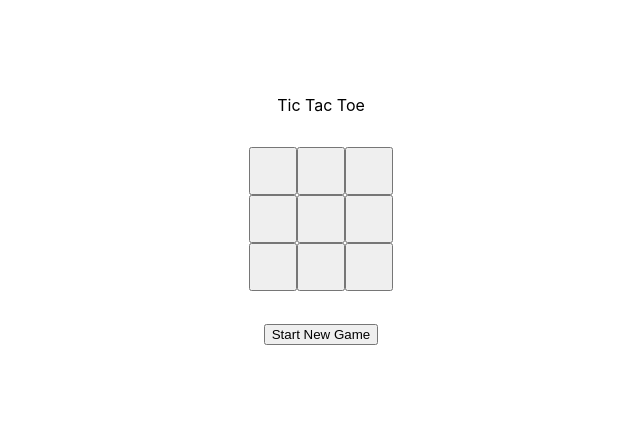
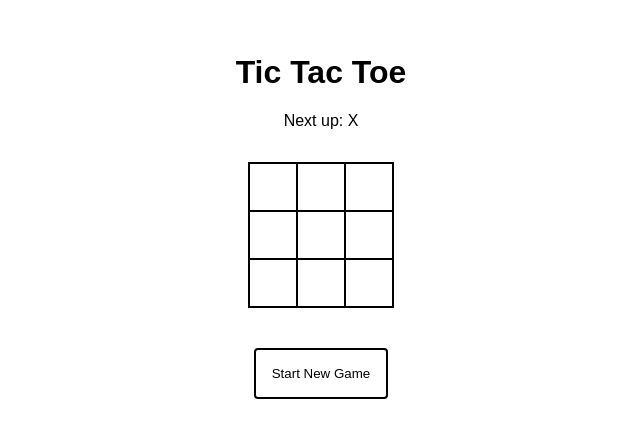
Before and after one commit to MagdalenaHenke/tictactoe, a React (Create React App) app: page / in a window 1280 px wide. Shown: the part 180-618 px from the top of the page, without its empty margins (319-959 px from the left). Built offline with nearby package versions, Linux system fonts and the light colour scheme.

Commit message:
add more styling - display fields with grid

```diff
--- a/public/index.html
+++ b/public/index.html
@@ -9,7 +9,6 @@
       name="description"
       content="a simple single player tic tac toe game"
     />
-    <link rel="apple-touch-icon" href="%PUBLIC_URL%/logo192.png" />
     <!--
       manifest.json provides metadata used when your web app is installed on a
       user's mobile device or desktop. See https://developers.google.com/web/fundamentals/web-app-manifest/
--- a/src/App.js
+++ b/src/App.js
@@ -5,7 +5,6 @@ import Game from './components/Game.jsx';
 function App() {
   return (
     <main className="App">
-      Tic Tac Toe
       <Game />
     </main>
   );
--- a/src/components/Board.jsx
+++ b/src/components/Board.jsx
@@ -3,30 +3,12 @@ import Field from './Field.jsx';
 import '../styles/Board.css';
 
 // this component will display all the fields
-// LEENA: obviously, make this better
 function Board({ board, playField }) {
-  const getField = (i) => {
-    return <Field key={i} value={board[i]} onClick={() => playField(i)} />;
-  };
-
-  // LEENA: maybe automate rendering rows
   return (
     <div className="Board">
-      <div className="Board-row">
-        {getField(0)}
-        {getField(1)}
-        {getField(2)}
-      </div>
-      <div className="Board-row">
-        {getField(3)}
-        {getField(4)}
-        {getField(5)}
-      </div>
-      <div className="Board-row">
-        {getField(6)}
-        {getField(7)}
-        {getField(8)}
-      </div>
+      {board.map((value, i) => (
+        <Field key={i} value={board[i]} onClick={() => playField(i)} />
+      ))}
     </div>
   );
 }
--- a/src/components/Game.jsx
+++ b/src/components/Game.jsx
@@ -2,6 +2,7 @@ import React, { useState } from 'react';
 import Board from './Board.jsx';
 import { getNextPlayer, findWinner, isBoardFull } from '../utils/boardUtil';
 import { DIFFICULTY, autoPlayerTurn } from '../utils/autoPlayerUtil';
+import '../styles/Game.css';
 
 // This component will
 // - keep track of board state
@@ -15,9 +16,12 @@ import { DIFFICULTY, autoPlayerTurn } from '../utils/autoPlayerUtil';
 // X will always start, but who will be the first player?
 // assumption I'm making: you all double down on arrow functions
 // - choices made: I'm letting prettier make all of my choices
+// - maybe add keyboard interactions? up and down and stuff
+// - on click, set focus back to the first free element in the board
 // - considered using styled components because that would have been fuuuuuun
 // - I'm choosing to define all my css myself instead of using bootstrap / bulma...cause I think then there's less bloat
-// - deploy to heroku
+// - on game end, move focus to "start new game" button
+// - I'm chosing to only care about this in chrome
 
 function Game({ difficulty = DIFFICULTY.EASY, firstPlayer }) {
   // maybe these live on state, depends
@@ -39,7 +43,7 @@ function Game({ difficulty = DIFFICULTY.EASY, firstPlayer }) {
       const newBoard = oldBoard.map((val, i) =>
         i === index ? nextPlayer : val
       );
-      if (!findWinner(newBoard)) {
+      if (!findWinner(newBoard) && !isBoardFull(newBoard)) {
         // only let the computer play if we haven't won
         // Leena: this is mildly gross redo this
         const fieldToPlayByComputer = autoPlayerTurn[difficulty](newBoard); // pull this out and add a delay
@@ -49,17 +53,26 @@ function Game({ difficulty = DIFFICULTY.EASY, firstPlayer }) {
     });
   };
 
+  // maybe just fold these under below?
   const winner = findWinner(board);
   const boardIsFull = isBoardFull(board);
+  const nextPlayer = getNextPlayer(board);
 
   // LEENA: make this prettier
   // LEENA: disable entire board when someone won
+  // LEENA: maybe state machine this?
+  let statusText = `Next up: ${nextPlayer}`;
+  if (winner) statusText = `${winner} won!`;
+  else if (boardIsFull) statusText = 'We have a tie!';
+
   return (
-    <div>
-      {winner && `${winner} won!`}
-      {!winner && boardIsFull && 'We have a tie!'}
+    <div className="Game">
+      <h1>Tic Tac Toe</h1>
+      <div>{statusText}</div>
       <Board board={board} playField={playField} />
-      <button onClick={startNewGame}>Start New Game</button>
+      <button className="Game-button" onClick={startNewGame}>
+        Start New Game
+      </button>
     </div>
   );
 }
--- a/src/styles/App.css
+++ b/src/styles/App.css
@@ -1,8 +1,3 @@
-.App {
-  min-height: 100vh;
-  display: flex;
-  flex-direction: column;
-  justify-content: center;
-  align-items: center;
-  text-align: center;
+.App * {
+  font-family: sans-serif;
 }
--- a/src/styles/Board.css
+++ b/src/styles/Board.css
@@ -1,6 +1,9 @@
 /* Leena: maybe these don't all need to be separate files */
 .Board {
-  padding: 2rem 0;
+  display: grid;
+  grid-template-columns: 1fr 1fr 1fr;
+  margin: 2rem 0;
+  border: 1px solid black;
 }
 
 .Board-row {
--- a/src/styles/Field.css
+++ b/src/styles/Field.css
@@ -1,4 +1,18 @@
 .Field {
   width: 3rem; /* Leena: make this responsive */
   height: 3rem;
+
+  border-radius: 0;
+  background: transparent;
+  color: black;
+  border: inherit;
 }
+
+.Field:hover {
+  cursor: pointer;
+}
+
+.Field:focus {
+  outline: none;
+  background: lightgrey;
+}
--- /dev/null
+++ b/src/styles/Game.css
@@ -0,0 +1,28 @@
+.Game {
+  min-height: 100vh;
+  display: flex;
+  flex-direction: column;
+  justify-content: center;
+  align-items: center;
+  text-align: center;
+}
+
+.Game-button {
+  display: inline-block;
+  border-radius: 4px;
+  padding: 1rem;
+  margin: 0.5rem 1rem;
+  background: transparent;
+  color: black;
+  border: 2px solid black;
+}
+
+.Game-button:hover {
+  cursor: pointer; /* I know this is repetitive, but also clear */
+}
+
+.Game-button:active,
+.Game-button:focus {
+  outline: none;
+  background-color: lightgrey;
+}
--- a/src/utils/autoPlayerUtil.js
+++ b/src/utils/autoPlayerUtil.js
@@ -11,7 +11,7 @@ const autoPlayerPickRandomField = (board) => {
   const r = Math.floor(Math.random() * numberOfEmptyFields);
   let count = 0;
   let i = 0;
-  while (count <= r) {
+  while (i <= board.length) {
     if (!board[i] && count === r) return i;
     if (!board[i]) count++;
     i++;
```
